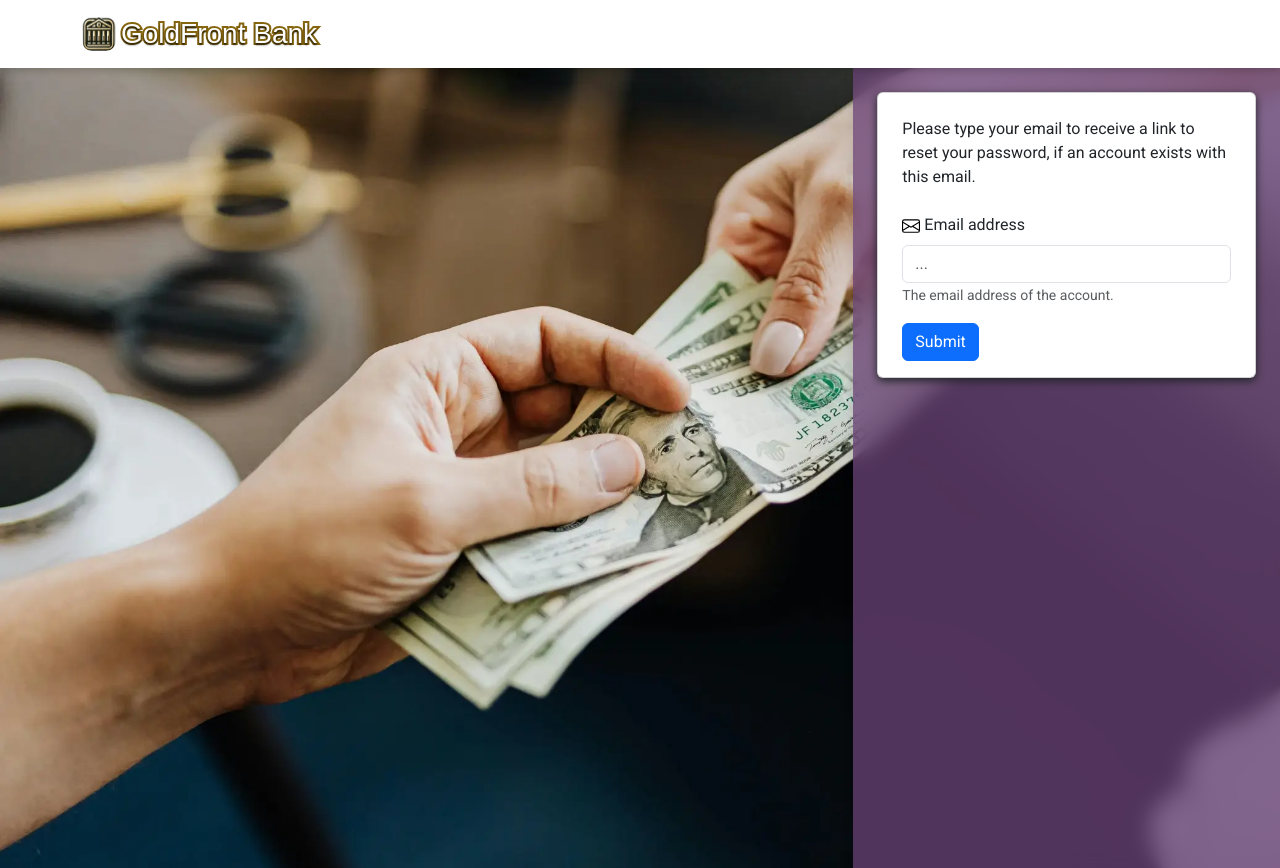
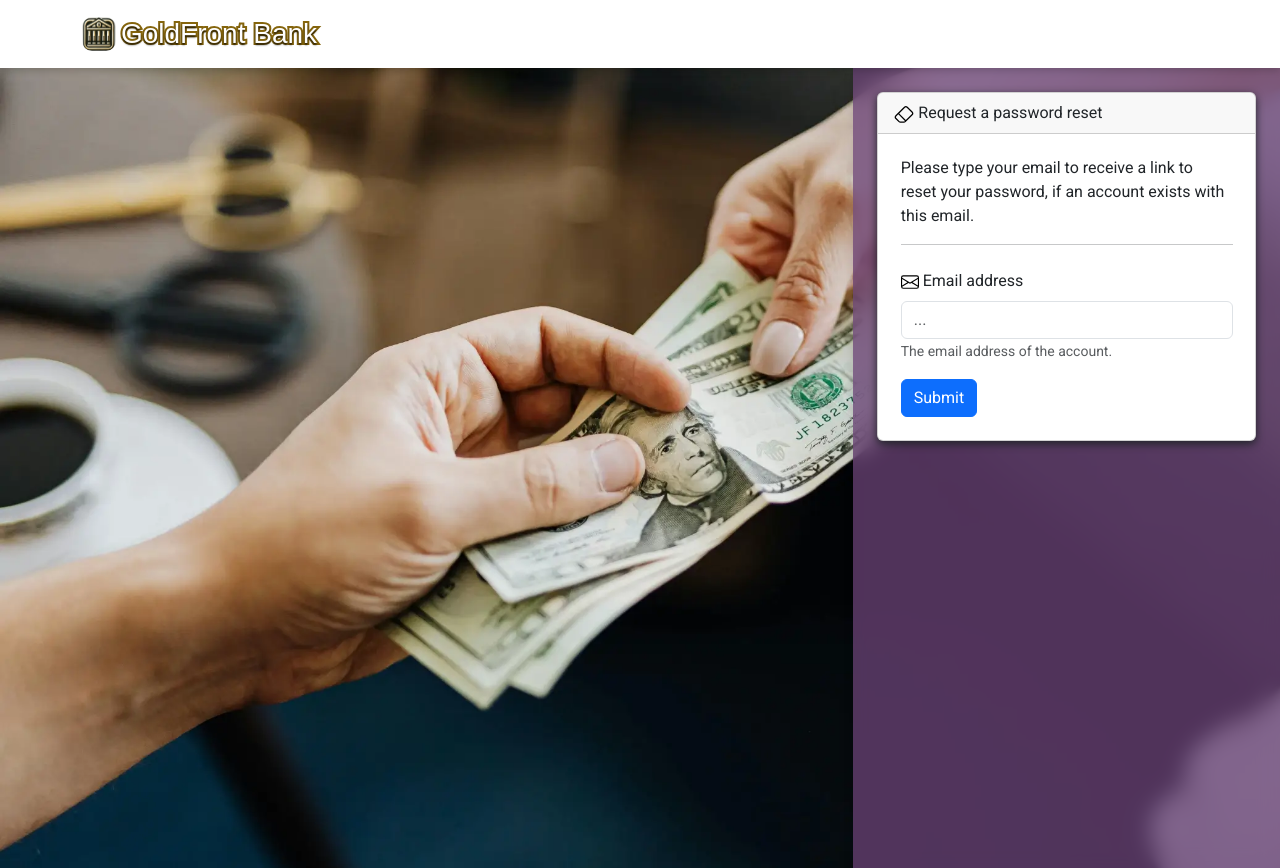
Before and after one commit to welegionsr/bank-dashboard-frontend, a Next.js app: page /forgot-password in a window 1280 px wide. Built offline with nearby package versions, Linux system fonts and the light colour scheme; no server answers; a web font is replaced by a local one.

Commit message:
- Added a link to /forgot-password in /login form. - Improved some visuals and code of /forgot-password page.

```diff
--- a/src/app/(auth)/forgot-password/page.js
+++ b/src/app/(auth)/forgot-password/page.js
@@ -4,18 +4,29 @@ import apiClient from "@/utils/api";
 import Head from "next/head";
 import { useState } from "react";
 import { Alert, Button, Card, Container, Form } from "react-bootstrap";
-import { Envelope } from "react-bootstrap-icons";
+import { Envelope, Eraser } from "react-bootstrap-icons";
 import { useAuth } from "../layout";
 import { DotLottieReact } from "@lottiefiles/dotlottie-react";
+import { validateEmail } from "@/utils/validators";
 
 export default function ForgotPasswordPage() {
     const [email, setEmail] = useState('');
     const [submitted, setSubmitted] = useState(false);
     const [sent, setSent] = useState(false);
     const { setMessage, setMessageType } = useAuth();
+    const [errors, setErrors] = useState({});
+
+    const validateForm = () => {
+        const newErrors = {};
+        if (!validateEmail(email)) newErrors.email = "Invalid email format!";
+        setErrors(newErrors);
+        return Object.keys(newErrors).length === 0;
+    };
 
     const handleSubmit = async (e) => {
         e.preventDefault();
+
+        if (!validateForm()) return;
 
         setSubmitted(true);
 
@@ -42,7 +53,7 @@ export default function ForgotPasswordPage() {
                 autoplay
                 loop
             />
-            <p style={{padding: '0.5rem', fontWeight: '500', textAlign: 'center'}}>
+            <p style={{ padding: '0.5rem', fontWeight: '500', textAlign: 'center' }}>
                 If an account with this email exists, an email was sent!
             </p>
             <p style={{ padding: '0.5rem', textAlign: 'center' }}>
@@ -67,12 +78,12 @@ export default function ForgotPasswordPage() {
                     placeholder="..."
                     value={email}
                     onChange={(e) => setEmail(e.target.value)}
-                    // isInvalid={!!errors.email}
+                    isInvalid={!!errors.email}
                     required
                 />
-                {/* <Form.Control.Feedback type="invalid">
-                                    {errors.email}
-                                </Form.Control.Feedback> */}
+                <Form.Control.Feedback type="invalid">
+                    {errors.email}
+                </Form.Control.Feedback>
                 <Form.Text className="text-muted">
                     The email address of the account.
                 </Form.Text>
@@ -91,24 +102,15 @@ export default function ForgotPasswordPage() {
             </Head>
             <Container className="mt-4">
                 <Card className="form">
-                    <Card.Body>
-                        <Card.Text className="mt-2" style={{ padding: '0 0.5rem' }}>
-                            {cardBodyContent}
-                            {formContent}
-                        </Card.Text>
+                    <Card.Header>
+                        <Eraser size="20" color="black" /> {' '}
+                        <span>Request a password reset</span>
+                    </Card.Header>
+                    <Card.Body style={{ padding: '1.4rem' }}>
+                        {cardBodyContent}
+                        <hr />
+                        {formContent}
                     </Card.Body>
-                    {/* <Card.Footer>
-                        <EnvelopeX size="22" color="black" style={{ marginRight: "4px" }} /> {' '}
-                        Didn&apos;t get an email? {' '}
-                        <Button
-                            variant="link"
-                            style={{ padding: "0", cursor: "pointer", textDecoration: "none" }}
-                            onClick={handleResend}
-                            disabled={resent}
-                        >
-                            {resent ? `Resend in ${Math.floor(resendTimer / 60)}:${String(resendTimer % 60).padStart(2, '0')}...` : "Send a new one!"}
-                        </Button>
-                    </Card.Footer> */}
                 </Card>
             </Container>
         </>
```
Also changed, not shown: src/app/(auth)/login/page.js (+17 -5 lines).
